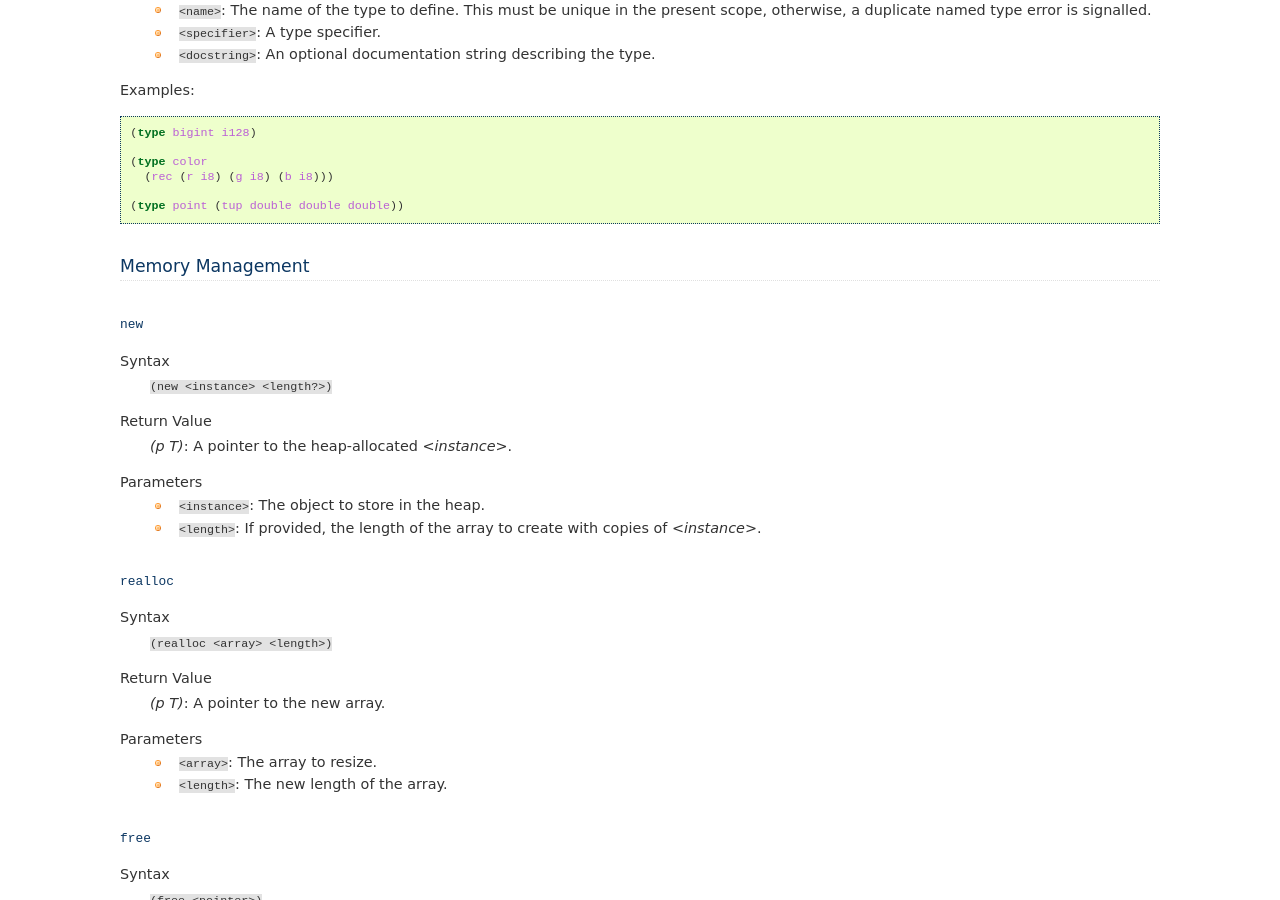
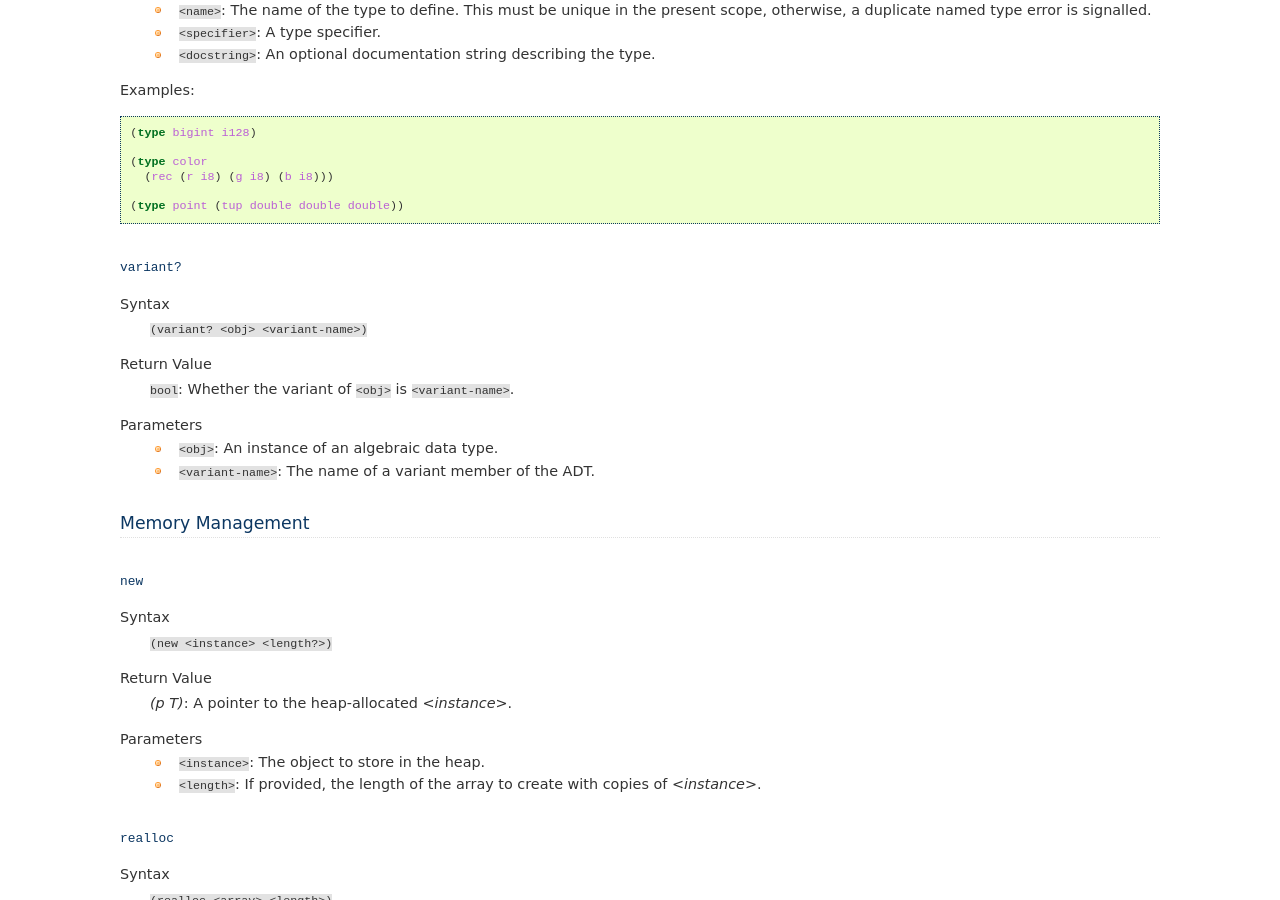
Before and after one commit to eudoxia0/corvus, a Sphinx documentation site: the page built from docs/special-forms.rst, in a window 1280 px wide and 900 px high, scrolled down 2127 px. Built offline with Sphinx 7.4.7, drawn with Linux system fonts in a browser that asks for light colours; formulas are drawn with MathJax 3.

Commit message:
Add variant? form

```diff
--- a/docs/special-forms.rst
+++ b/docs/special-forms.rst
@@ -111,6 +111,16 @@ Examples:
 
   (type point (tup double double double))
 
+:code:`variant?`
+----------------
+
+Syntax
+   :code:`(variant? <obj> <variant-name>)`
+Return Value
+   :code:`bool`: Whether the variant of :code:`<obj>` is :code:`<variant-name>`.
+Parameters
+   * :code:`<obj>`: An instance of an algebraic data type.
+   * :code:`<variant-name>`: The name of a variant member of the ADT.
 
 Memory Management
 =================
```
